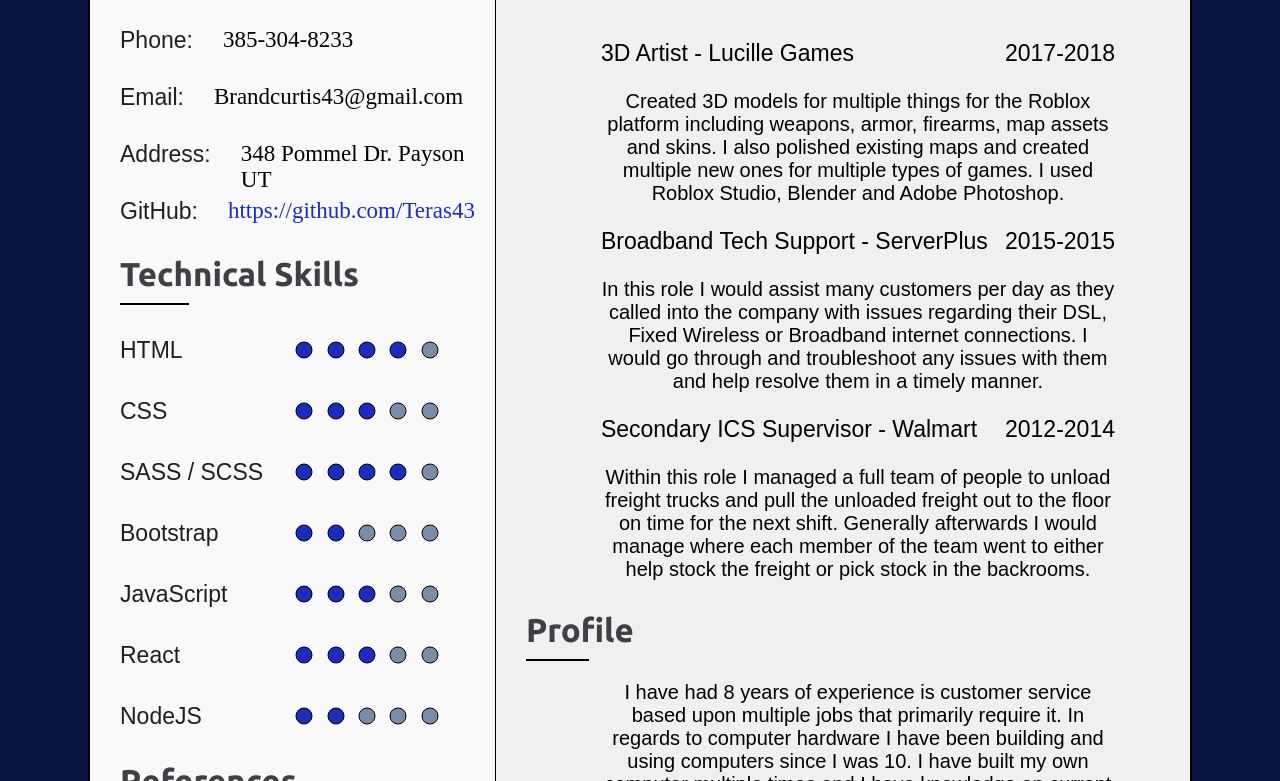
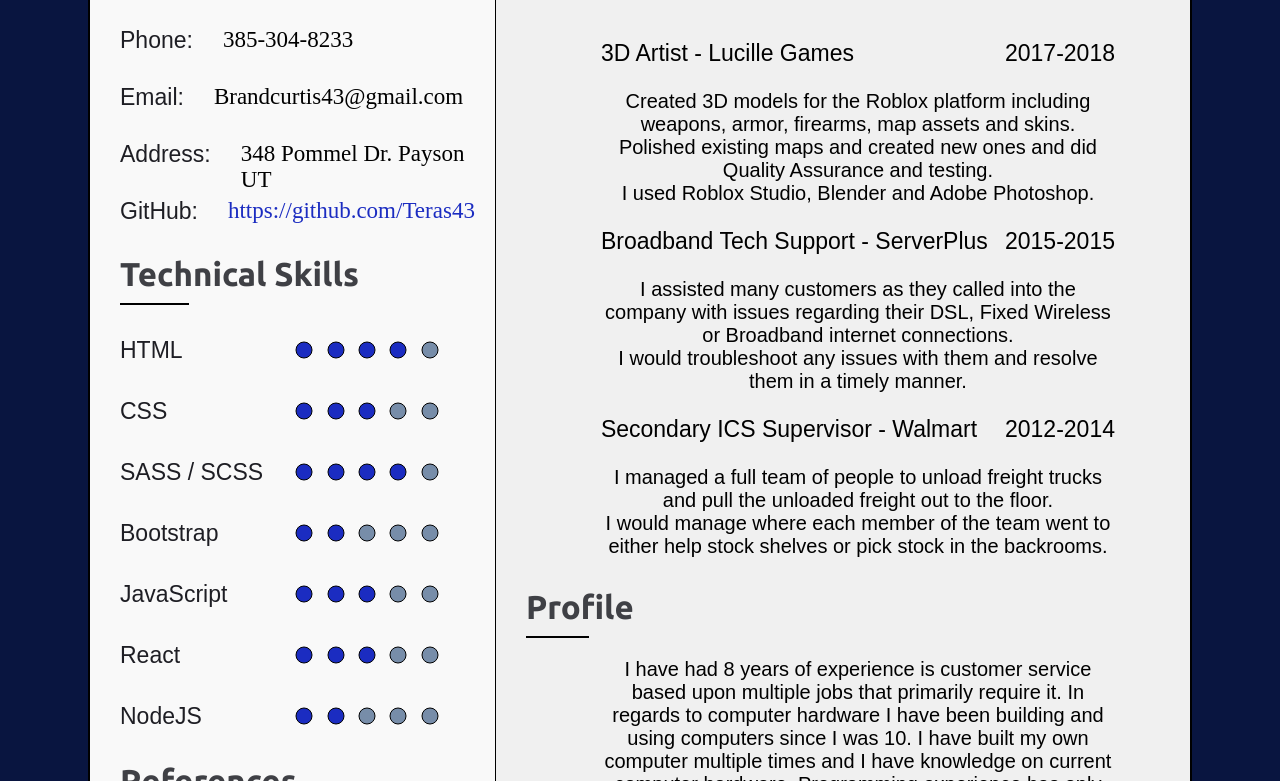
Before and after one commit to Teras43/myResume, a website: page sass/public/index.html in a window 1280 px wide. Shown: the part 506-1287 px from the top of the page. Drawn offline with Linux system fonts and the light colour scheme; a web font is replaced by a local one.

Commit message:
Condensed wording in experience a bit more.

```diff
--- a/sass/public/index.html
+++ b/sass/public/index.html
@@ -495,23 +495,22 @@
                                 <p>2017-2018</p>
                             </div>
                             <div class="experienceText">
-                                Created 3D models for multiple things for the
-                                Roblox platform including weapons, armor,
-                                firearms, map assets and skins. I also polished
-                                existing maps and created multiple new ones for
-                                multiple types of games. I used Roblox Studio,
-                                Blender and Adobe Photoshop.
+                                Created 3D models for the Roblox platform including weapons, armor,
+                                firearms, map assets and skins.
+                                <br/>
+                                Polished existing maps and created new ones and did Quality Assurance and testing.
+                                <br/>
+                                I used Roblox Studio, Blender and Adobe Photoshop.
                             </div>
                             <div class="experienceTop flexRow">
                                 <p>Broadband Tech Support - ServerPlus</p>
                                 <p>2015-2015</p>
                             </div>
                             <div class="experienceText">
-                                In this role I would assist many customers per
-                                day as they called into the company with issues
-                                regarding their DSL, Fixed Wireless or Broadband
-                                internet connections. I would go through and
-                                troubleshoot any issues with them and help
+                                I assisted many customers as they called into the company with issues
+                                regarding their DSL, Fixed Wireless or Broadband internet connections.
+                                <br/>
+                                I would troubleshoot any issues with them and
                                 resolve them in a timely manner.
                             </div>
                             <div class="experienceTop flexRow">
@@ -519,12 +518,12 @@
                                 <p>2012-2014</p>
                             </div>
                             <div class="experienceText">
-                                Within this role I managed a full team of people
-                                to unload freight trucks and pull the unloaded
-                                freight out to the floor on time for the next
-                                shift. Generally afterwards I would manage where
+                                I managed a full team of people to unload freight trucks and pull the unloaded
+                                freight out to the floor.
+                                <br/>
+                                I would manage where
                                 each member of the team went to either help
-                                stock the freight or pick stock in the
+                                stock shelves or pick stock in the
                                 backrooms.
                             </div>
                         </div>
```
Lines whose indentation alone changed are shown as unchanged.
